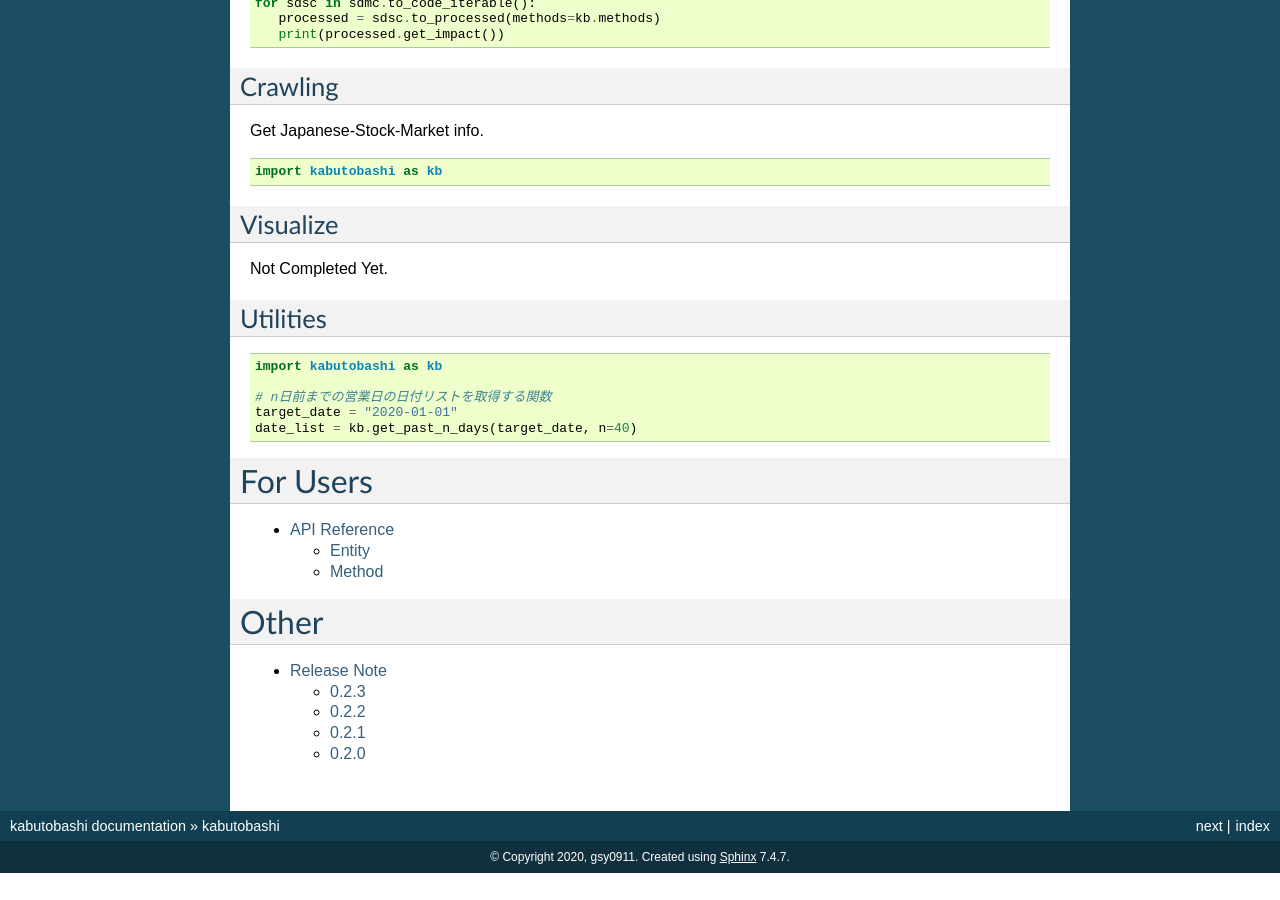
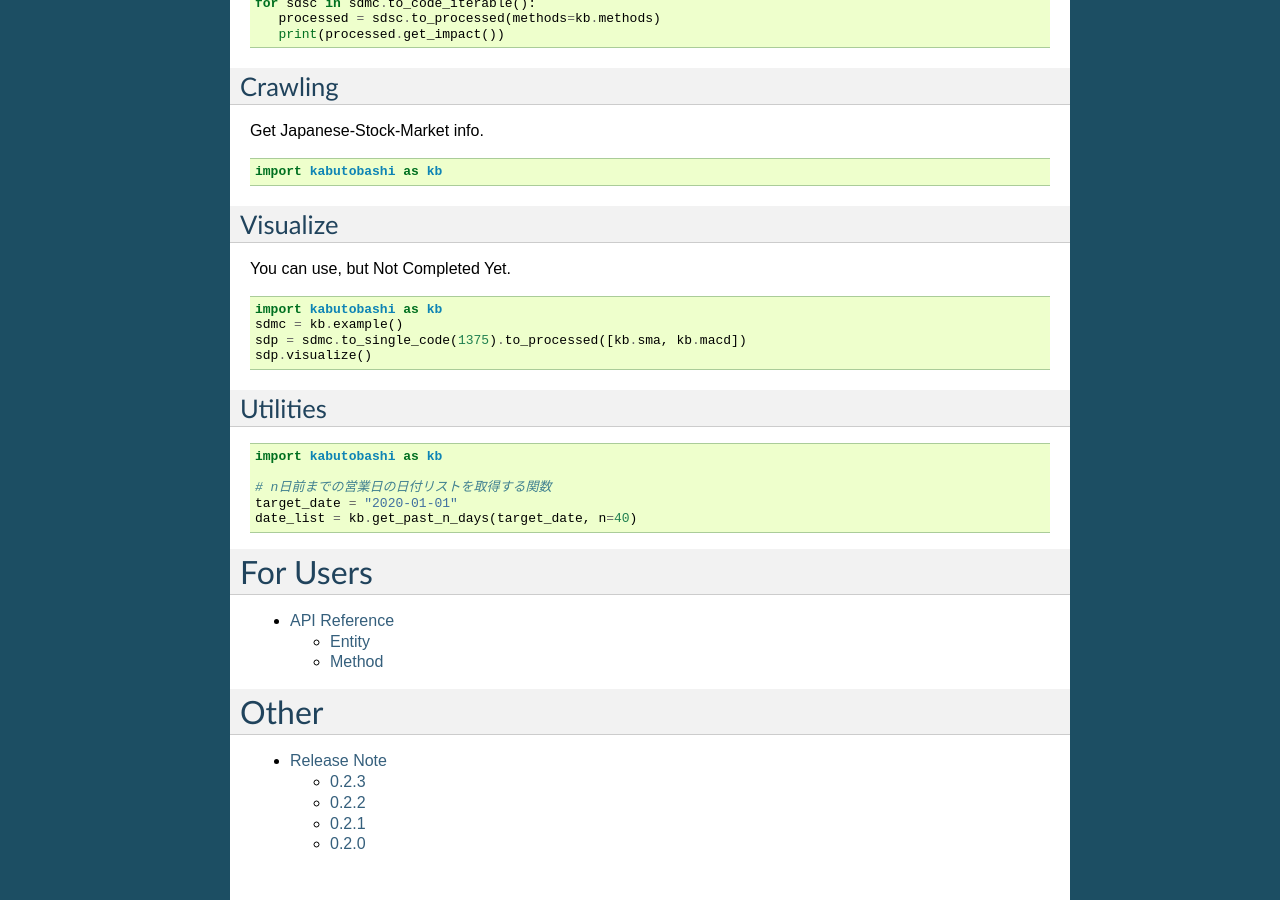
Before and after one commit to gsy0911/kabutobashi, a Sphinx documentation site: the page built from docs/index.rst, in a window 1280 px wide and 900 px high, scrolled down 713 px. Built offline with Sphinx 7.4.7, drawn with Linux system fonts in a browser that asks for light colours; before the commit the page ends 1586 px from its top, so only the background shows below that.

Commit message:
#64 update document

```diff
--- a/docs/index.rst
+++ b/docs/index.rst
@@ -80,7 +80,15 @@ Visualize
 ---------
 
 
-Not Completed Yet.
+You can use, but Not Completed Yet.
+
+.. code-block:: python
+
+    import kabutobashi as kb
+    sdmc = kb.example()
+    sdp = sdmc.to_single_code(1375).to_processed([kb.sma, kb.macd])
+    sdp.visualize()
+
 
 
 Utilities
```
